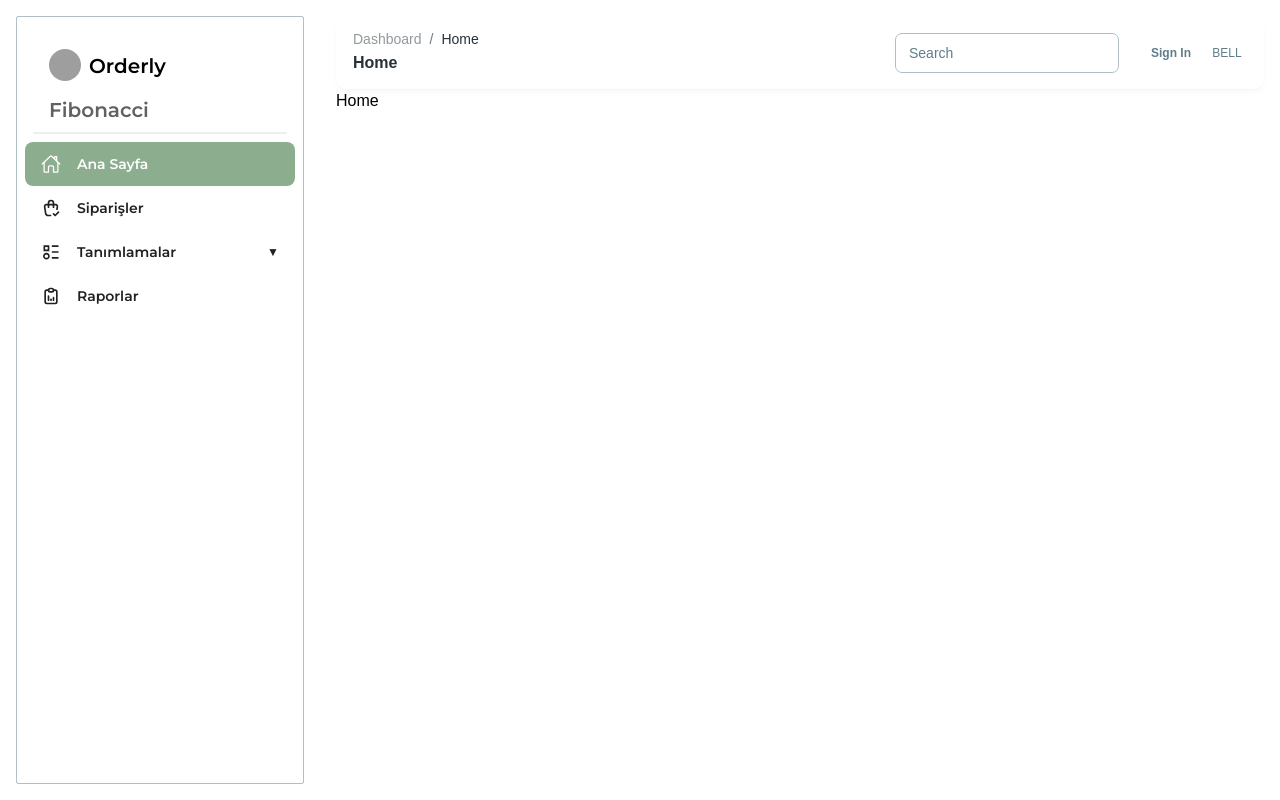
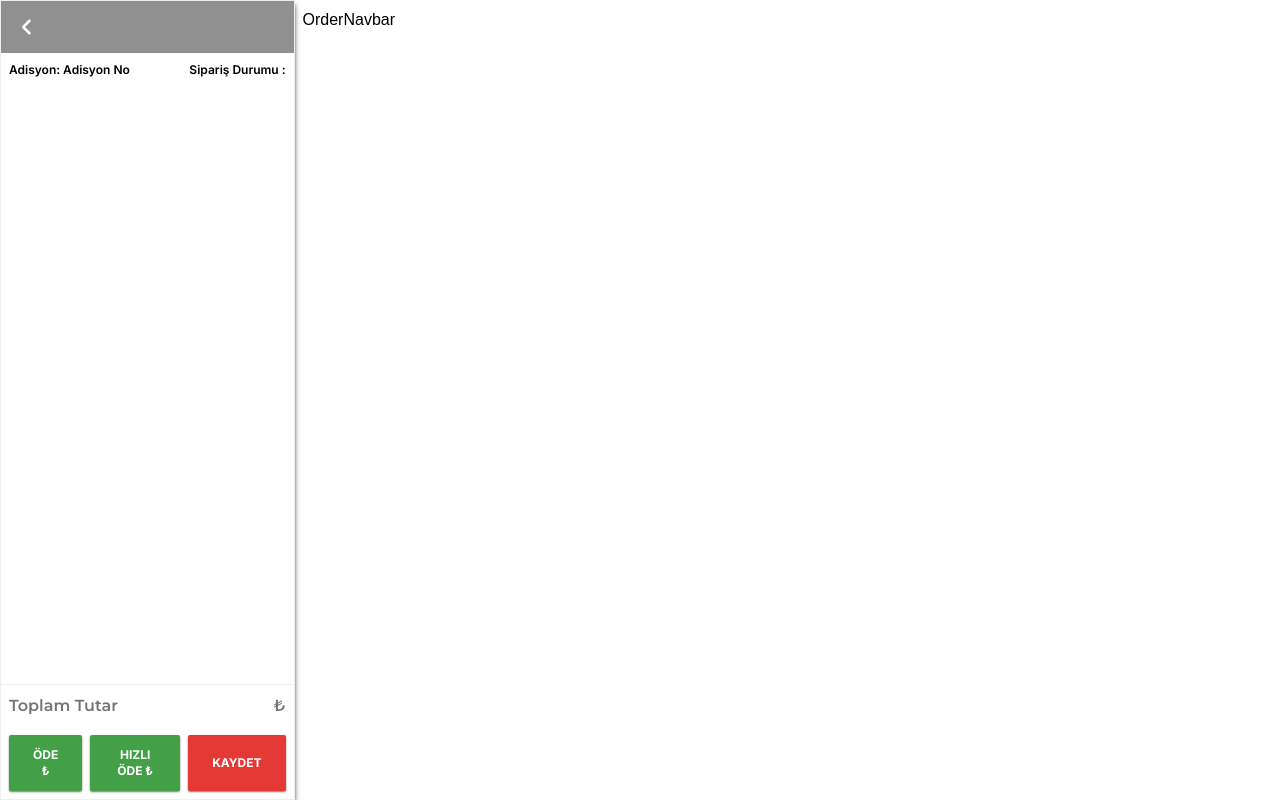
Before and after one commit to Yesarib/orderly-frontend, a React (Vite) app: page /order in a window 1280 px wide. Before the commit this address led to /dashboard/home. Built offline with nearby package versions, Linux system fonts and the light colour scheme; grey boxes are pictures that could not be loaded.

Commit message:
add: ordersidenav fix: same name components

```diff
--- a/src/App.tsx
+++ b/src/App.tsx
@@ -1,6 +1,7 @@
 import { Routes, Route, Navigate } from "react-router-dom";
 import Dashboard from "./layouts/Dashboard";
 import Auth from "./layouts/Auth";
+import Order from "./layouts/Order";
 
 function App() {
 
@@ -8,6 +9,7 @@ function App() {
     <Routes>
       <Route path="/dashboard/*" element={<Dashboard />} />
       <Route path="/auth/*" element={<Auth />} />
+      <Route path="/order/*" element={<Order />} />
       <Route path="*" element={<Navigate to="/dashboard/home" replace />} />
     </Routes>
   )
--- a/src/components/layout/Sidenav.tsx
+++ b/src/components/layout/dashboard/Sidenav.tsx
@@ -2,8 +2,8 @@
 import { useState } from "react";
 import { Button, Typography } from "@material-tailwind/react";
 import { Link, NavLink, useLocation } from "react-router-dom";
-import routes from "../../routes";
-import Divider from "../Divider";
+import routes from "../../../routes";
+import Divider from "../../Divider";
 
 interface OpenMenuState {
   [key: string]: boolean;
--- /dev/null
+++ b/src/components/layout/order/OrderNavbar.tsx
@@ -0,0 +1,9 @@
+import React from 'react'
+
+const OrderNavbar = () => {
+  return (
+    <div>OrderNavbar</div>
+  )
+}
+
+export default OrderNavbar
--- /dev/null
+++ b/src/components/layout/order/OrderSidenav.tsx
@@ -0,0 +1,92 @@
+import { Button, IconButton, Typography } from "@material-tailwind/react";
+import { FaAngleLeft } from "react-icons/fa6";
+import { Link, useLocation } from "react-router-dom";
+import { orders, products } from "../../../mock_data";
+import { SlOptionsVertical } from "react-icons/sl";
+
+const OrderSidenav = () => {
+    const location = useLocation();
+    const tableId = location.pathname.split('/order/')[1];
+
+    const order = orders.find((order) => order.tableId === tableId);
+
+    // Toplam Tutar Hesaplama
+    const totalAmount = order?.items.reduce((total, item) => {
+        const product = products.find((prod) => prod.id === item.productId);
+        return total + (product?.price || 0) * item.quantity;
+    }, 0);
+
+    return (
+        <div className="flex flex-col h-full border shadow-md shadow-gray-800">
+            <div className="flex">
+                <div className="w-full flex gap-4 p-4 items-center bg-gray-600/80">
+                    <Link to={'/dashboard/orders'}>
+                        <FaAngleLeft className="text-xl text-white" />
+                    </Link>
+                    <Typography className="font-inter font-semibold text-white" variant="h6"> {tableId} </Typography>
+                </div>
+            </div>
+            <div className="flex flex-col flex-grow p-2">
+                <div className="flex items-center justify-between">
+                    <Typography className="font-inter text-[12px] font-semibold"> Adisyon: Adisyon No </Typography>
+                    <Typography className="font-inter text-[12px] flex items-center font-semibold">
+                        Sipariş Durumu :
+                        <Typography className="font-inter text-[12px] font-semibold text-green-600"> {order?.status} </Typography>
+                    </Typography>
+                </div>
+                <div className="w-full flex flex-col lg:mt-4">
+                    {order?.items.map((item, index) => {
+                        const product = products.find((prod) => prod.id === item.productId);
+                        return (
+                            <Button variant="text" fullWidth key={index} className="capitalize flex flex-col lg:mt-8 border-b">
+                                <div className="w-full flex justify-between items-center">
+                                    <div className="flex gap-4">
+                                        <div className="flex justify-center items-center">
+                                            <Typography className="font-inter font-semibold p-3 bg-gray-400/50 rounded-md" variant="small">
+                                                {item.quantity}
+                                            </Typography>
+                                        </div>
+                                        <div>
+                                            <Typography variant="small" className="font-inter font-semibold">
+                                                {product?.name || "Ürün Bulunamadı"}
+                                            </Typography>
+                                            <Typography className="text-[12px] font-inter"> Adet </Typography>
+                                            <Typography className="text-[12px] font-inter"> username </Typography>
+                                        </div>
+                                    </div>
+                                    <div className="flex gap-4 items-center">
+                                        <Typography className="font-serif text-sm font-semibold">
+                                            {product?.price ? `₺${(item.quantity * product.price).toFixed(2)}` : ""}
+                                        </Typography>
+                                        <IconButton variant='text'>
+                                            <SlOptionsVertical className='text-md' />
+                                        </IconButton>
+                                    </div>
+                                </div>
+                            </Button>
+                        );
+                    })}
+                </div>
+            </div>
+            <div className="mt-auto flex flex-col border-t">
+                <div className="flex justify-between p-2">
+                    <Typography className="font-serif text-gray-600 font-semibold"> Toplam Tutar </Typography>
+                    <Typography className="font-serif text-gray-600 font-semibold"> ₺{totalAmount?.toFixed(2)} </Typography>
+                </div>
+                <div className="flex gap-2 p-2 justify-center">
+                    <Button className="bg-green-600 shadow-sm shadow-gray-600 rounded-sm font-inter">
+                        ÖDE ₺{totalAmount?.toFixed(2)}
+                    </Button>
+                    <Button className="bg-green-600 shadow-sm shadow-gray-600 rounded-sm font-inter">
+                        Hızlı ÖDE ₺{totalAmount?.toFixed(2)}
+                    </Button>
+                    <Button className="bg-red-600 shadow-sm shadow-gray-600 rounded-sm font-inter">
+                        Kaydet
+                    </Button>
+                </div>
+            </div>
+        </div>
+    );
+};
+
+export default OrderSidenav;
--- a/src/components/order/Area.tsx
+++ b/src/components/order-control/Area.tsx
@@ -3,6 +3,7 @@ import { useState } from 'react'
 import { areas, orders, products } from '../../mock_data';
 import { SlOptionsVertical } from 'react-icons/sl';
 import { calculateTotalPrice } from '../../utils/calc-total-price';
+import { Link } from 'react-router-dom';
 
 
 
@@ -38,6 +39,7 @@ const Area = () => {
                           key={table._id}
                           className={`h-36 cursor-pointer rounded-md border border-gray-500/50 shadow-gray-500/50 ${orderForTable ? "bg-red-500/50" : ""}`}
                         >
+                          <Link to={`/order/${table._id}`}>
                             <CardBody className='flex flex-col'>
                               <div className='flex px-1 justify-between items-center'>
                                 <div className='flex flex-col -space-y-0.5'>
@@ -59,6 +61,7 @@ const Area = () => {
                                 <Typography variant='small' className='font-inter'> 2s 32dk </Typography>
                               </div>
                             </CardBody>
+                          </Link>
                         </Card>
                       ) : (
                         <Card
--- a/src/components/order/Orders.tsx
+++ b/src/components/order-control/Orders.tsx
@@ -60,7 +60,7 @@ const Orders: React.FC<OrdersProps> = ({ orders }) => {
                                         <MdTableBar />
                                         <MdChair />
                                     </div>
-                                    <Link to={`/order/${order.id}`} className="mt-4">
+                                    <Link to={`/order/${order.tableId}`} className="mt-4">
                                         <Typography variant="small" className="font-inter font-semibold"> Sipariş Detayı </Typography>
                                     </Link>
                                 </div>
--- a/src/layouts/Dashboard.tsx
+++ b/src/layouts/Dashboard.tsx
@@ -1,5 +1,5 @@
-import Navbar from "../components/layout/Navbar"
-import Sidenav from "../components/layout/Sidenav"
+import Navbar from "../components/layout/dashboard/Navbar"
+import Sidenav from "../components/layout/dashboard/Sidenav"
 import { Routes, Route } from "react-router-dom";
 import routes from "../routes";
 // import Footer from "../components/layout/Footer";
--- /dev/null
+++ b/src/layouts/Order.tsx
@@ -0,0 +1,24 @@
+import { Route, Routes } from 'react-router-dom'
+import OrderSidenav from '../components/layout/order/OrderSidenav'
+import OrderNavbar from '../components/layout/order/OrderNavbar'
+import OrderPage from '../pages/dashboard/Order'
+
+
+const Order = () => {
+    return (
+        <div className='min-h-screen w-full flex'>
+            <div className='lg:w-[30%]  h-screen'>
+                <OrderSidenav />
+            </div>
+            <div className='w-full p-2'>
+                <OrderNavbar />
+                <Routes>
+                    <Route path='/:tableId' element={<OrderPage />} />
+                </Routes>
+            </div>
+
+        </div>
+    )
+}
+
+export default Order
--- a/src/pages/dashboard/Order.tsx
+++ b/src/pages/dashboard/Order.tsx
@@ -1,41 +1,13 @@
-import { Tab, TabPanel, Tabs, TabsBody, TabsHeader, Typography } from "@material-tailwind/react";
-import { useState } from "react";
-import Area from "../../components/order/Area";
-import Orders from "../../components/order/Orders";
-import { orders } from "../../mock_data";
+import React from 'react'
+import { useParams } from 'react-router-dom';
 
 const Order = () => {
-  const [activeTab, setActiveTab] = useState('area');
-
+  const { tableId } = useParams();
+  console.log(tableId);
 
   return (
-    <div className='w-full flex flex-col lg:mt-4'>
-      <Tabs value={activeTab}>
-        <div className="w-1/3">
-          <TabsHeader className="bg-transparent border-b w-auto mx-auto"
-            indicatorProps={{
-              className: "bg-green-900/50 shadow-none",
-            }}>
-            <Tab value={"area"} onClick={() => setActiveTab('area')}>
-              <Typography className={`font-inter font-semibold ${activeTab === 'area' ? "text-white" : "text-gray-600"} tracking-wider`}> Bölgeler </Typography>
-            </Tab>
-            <Tab value={"orders"} onClick={() => setActiveTab('orders')}>
-              <Typography className={`font-inter font-semibold ${activeTab === 'orders' ? "text-white" : "text-gray-600"} tracking-wider`}> Siparişler </Typography>
-            </Tab>
-          </TabsHeader>
-        </div>
-        <TabsBody>
-          <TabPanel value={activeTab}>
-            {activeTab === "area" ? (
-              <Area />
-            ) : (
-              <Orders orders={orders} />
-            )}
-          </TabPanel>
-        </TabsBody>
-      </Tabs>
-    </div>
+    <div className='w-full'>Order</div>
   )
 }
 
-export default Order;
+export default Order
--- a/src/routes.tsx
+++ b/src/routes.tsx
@@ -5,7 +5,7 @@ import { GiForkKnifeSpoon } from "react-icons/gi";
 import { TbReportAnalytics, TbShoppingBagCheck  } from "react-icons/tb";
 
 import Home from "./pages/dashboard/Home"
-import Order from "./pages/dashboard/Order";
+import OrderControl from "./pages/dashboard/OrderControl";
 import Table from "./pages/dashboard/Table";
 import Product from "./pages/dashboard/Product";
 import Analytic from "./pages/dashboard/Analytic";
@@ -51,7 +51,7 @@ export const routes: { layout: string; pages: Route[] }[] = [
                 icon: <TbShoppingBagCheck />,
                 name: 'Siparişler',
                 path: '/orders',
-                element: <Order />
+                element: <OrderControl />
             },
             {
                 icon: <RiListIndefinite />,
@@ -88,7 +88,7 @@ export const routes: { layout: string; pages: Route[] }[] = [
                 element: <SignIn />
             }
         ]
-    }
+    },
 ]
 
 export default routes
```
Also changed, not shown: src/pages/dashboard/OrderControl.tsx (added, +41 -0 lines), src/components/layout/dashboard/Navbar.tsx (renamed from src/components/layout/Navbar.tsx). Lines whose indentation alone changed are shown as unchanged.
